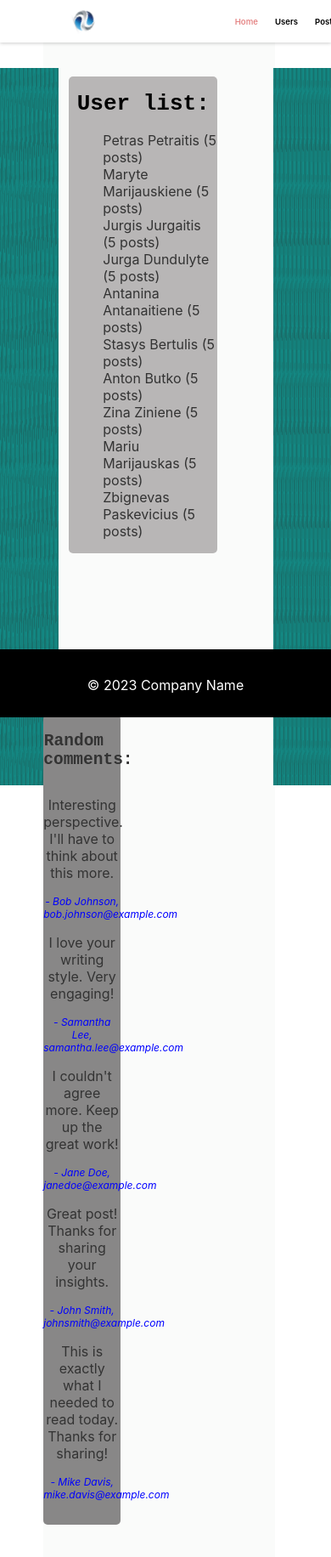
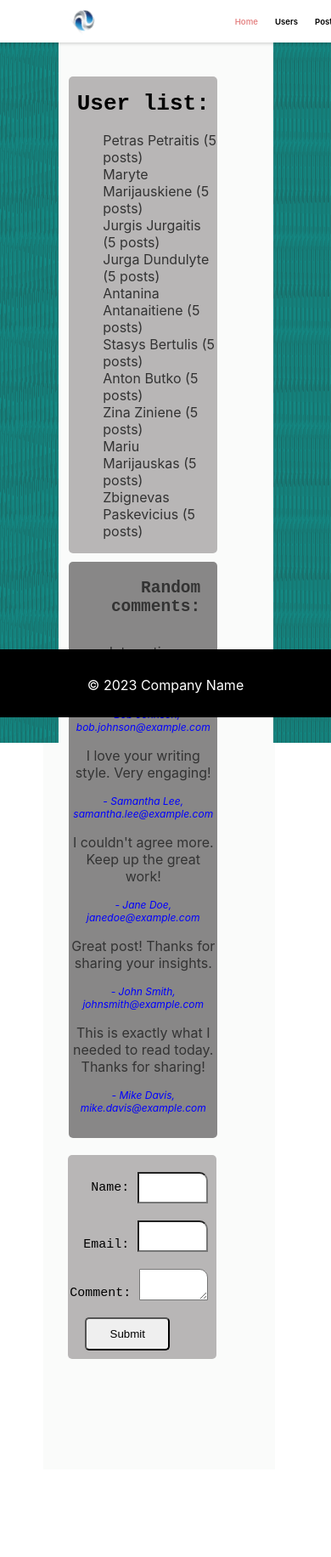
Before and after one commit to alviskalnas/api-baigiamasis, a React (Create React App) app: page / in a window 390 px wide. Shown: the top 1832 px of the page at 85% size. After the commit the page ends 1729 px from the top, so only its background shows below. Built offline with nearby package versions, Linux system fonts and the light colour scheme.

Commit message:
api-page-final

```diff
--- a/src/API-page/api-main.scss
+++ b/src/API-page/api-main.scss
@@ -1,8 +1,9 @@
 .main-wrapper {
     @media screen and (max-width: 480px) {
-     display: flex;
-     flex-direction: column;
+        display: flex;
+        flex-direction: column;
     }
+
     position: relative;
     display: flex;
     margin-top: 80px;
@@ -11,7 +12,8 @@
         @media screen and (max-width: 480px) {
             width: 175px;
             margin-left: 10px;
-          }
+        }
+
         background: #b8b6b6;
         border-radius: 5px;
         position: relative;
@@ -34,6 +36,7 @@
 
         ul {
             text-align: left;
+
             li {
                 display: block;
 
@@ -46,6 +49,12 @@
     }
 
     .comments-con {
+        @media screen and (max-width: 480px) {
+            margin: 20px 20px 0 30px;
+            width: 175px;
+
+        }
+
         background: #888787;
         border-radius: 5px;
         display: flex;
@@ -140,6 +149,12 @@
     }
 
     .comment-form {
+        @media screen and (max-width: 480px) {
+            margin: 20px 20px 0 49px;
+            width: 175px;
+
+        }
+
         height: 240px;
         background: #b8b6b6;
         border-radius: 5px;
--- a/src/API-page/layout/layout.scss
+++ b/src/API-page/layout/layout.scss
@@ -1,6 +1,10 @@
 .layout-container {
     .left-column {
         .left {
+              @media screen and (max-width: 480px) {
+            top: 30px;
+
+           }
             width: calc(15% + 10px);
             height: 100%;
             position: fixed;
@@ -12,6 +16,10 @@
 
     .right-column {
         .right {
+                @media screen and (max-width: 480px) {
+            top: 30px;
+
+           }
             width: calc(15% + 10px);
             right: 0;
             position: fixed;
```
